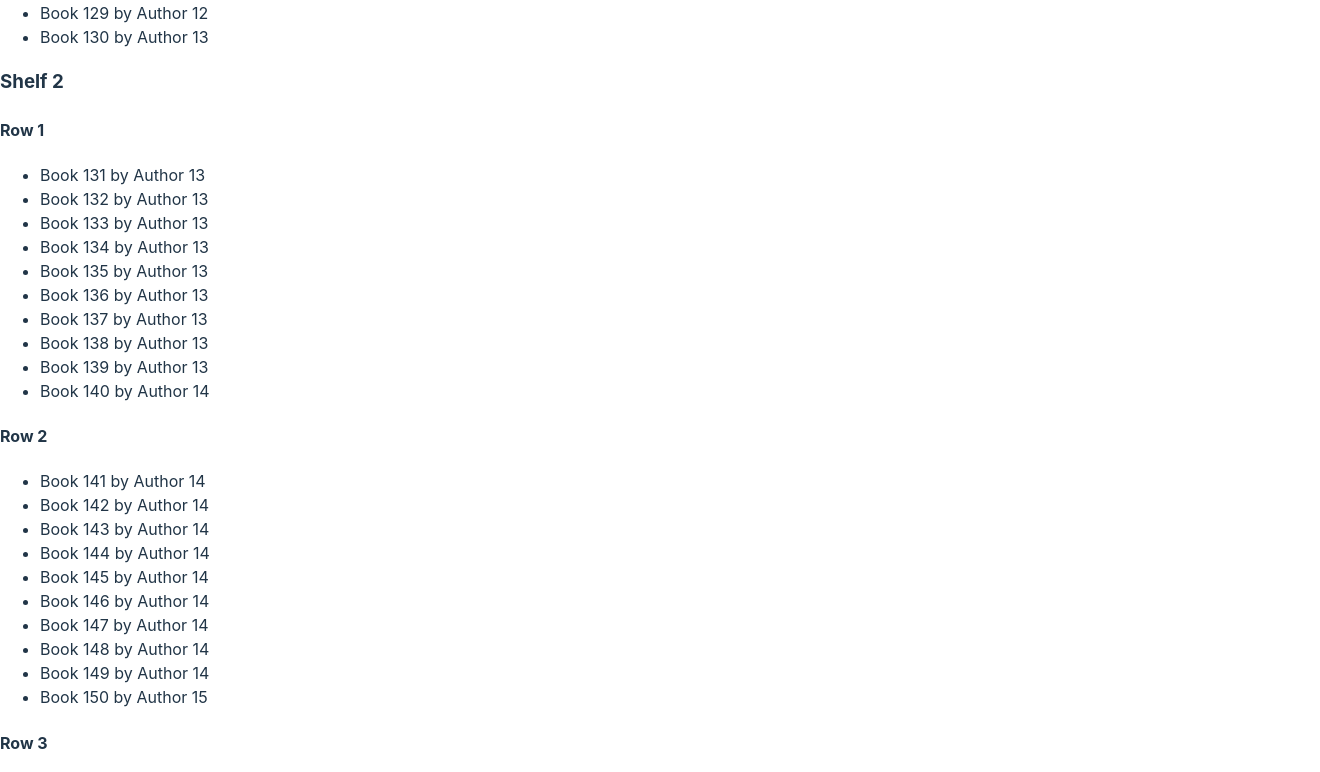
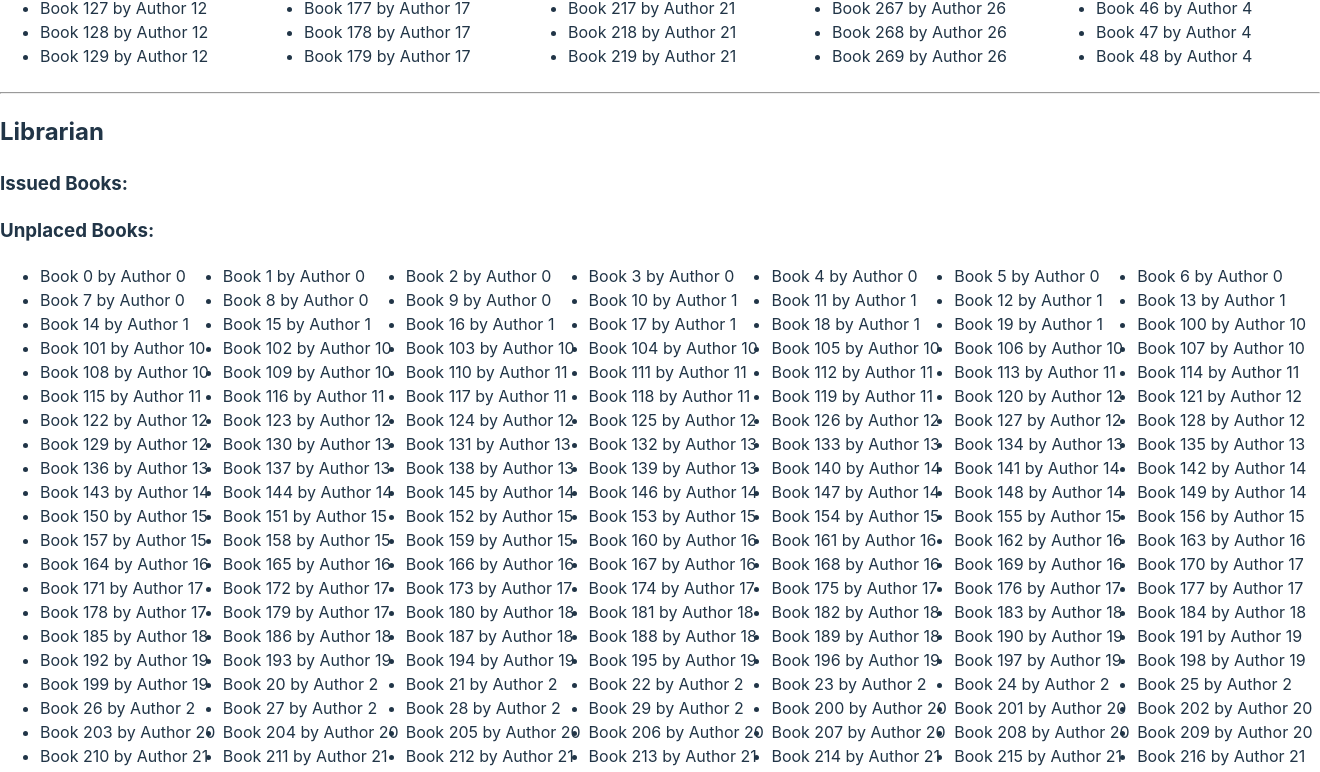
Before and after one commit to Buterbrod-iku/libraryLearning, a React (Vite) app in the folder libraryContext/: page / in a window 1280 px wide. Shown: the part 1768-2540 px from the top of the page, 1320 px wide, since content can reach past the window. Built offline with nearby package versions, Linux system fonts and the light colour scheme.

Commit message:
feat: add little style | context

```diff
--- a/libraryContext/src/Helper/generateBooks.ts
+++ b/libraryContext/src/Helper/generateBooks.ts
@@ -6,7 +6,7 @@ export interface IBook {
 
 export const generateBooks = (): IBook[] => {
     const books = [];
-    for (let i = 1; i <= 150; i++) {
+    for (let i = 0; i <= 300; i++) {
         books.push({ id: i, title: `Book ${i}`, author: `Author ${Math.floor(i / 10)}` });
     }
     return books.sort((a, b) => a.author.localeCompare(b.author));
--- a/libraryContext/src/components/Librarian/Librarian.tsx
+++ b/libraryContext/src/components/Librarian/Librarian.tsx
@@ -18,11 +18,19 @@ const Librarian = () => {
             </ul>
 
             <h3>Unplaced Books:</h3>
-            <ul>
-                {unplacedBooks.map((book) => (
-                    <li key={book.id}>{book.title} by {book.author}</li>
-                ))}
-            </ul>
+            <div>
+                <ul style={{
+                    width: '100vw',
+                    display: 'grid',
+                    flexWrap: 'wrap',
+                    gridTemplateColumns: 'repeat(7, 1fr)',
+                }}>
+                    {unplacedBooks.map((book) => (
+                        <li key={book.id}>{book.title} by {book.author}</li>
+                    ))}
+                </ul>
+            </div>
+
         </div>
     );
 };
--- a/libraryContext/src/components/Library/Library.tsx
+++ b/libraryContext/src/components/Library/Library.tsx
@@ -31,6 +31,11 @@ const Library = () => {
     return (
         <div>
             <h1>Library</h1>
+
+            <div style={{
+                display: 'grid',
+                gridTemplateColumns: 'repeat(5, 1fr)',
+            }}>
                 {shelves.map((shelf, i) => (
                     <div key={i}>
                         <h3>Shelf {i + 1}</h3>
@@ -47,6 +52,7 @@ const Library = () => {
                     </div>
                 ))}
             </div>
+        </div>
     );
 };
 
--- a/libraryContext/src/components/Visitor/Visitor.tsx
+++ b/libraryContext/src/components/Visitor/Visitor.tsx
@@ -21,14 +21,18 @@ const Visitor = ({name}: IVisitor) => {
 
     return (
         <div>
-            <h2>{name}</h2>
-            <h3>Select Books:</h3>
+            <h2 style={{ textAlign: 'center'}}>{name}</h2>
+            <h3  style={{ textAlign: 'center'}}>Select Books:</h3>
             {shelves.map((shelf, i) => (
                 <div key={i}>
-                    <h4>Shelf {i + 1}</h4>
+                    <h4  style={{ textAlign: 'center', color: 'red'}}>Shelf {i + 1}</h4>
                     {shelf.map((row, j) => (
                         <div key={j}>
-                            <ul>
+                            <ul style={{
+                                width: '100vw',
+                                display: 'grid',
+                                gridTemplateColumns: 'repeat(5, 1fr)',
+                            }}>
                                 {row.map((book) => (
                                     <li key={book.id}>
                                         {book.title} by {book.author}
```
Lines whose indentation alone changed are shown as unchanged.
